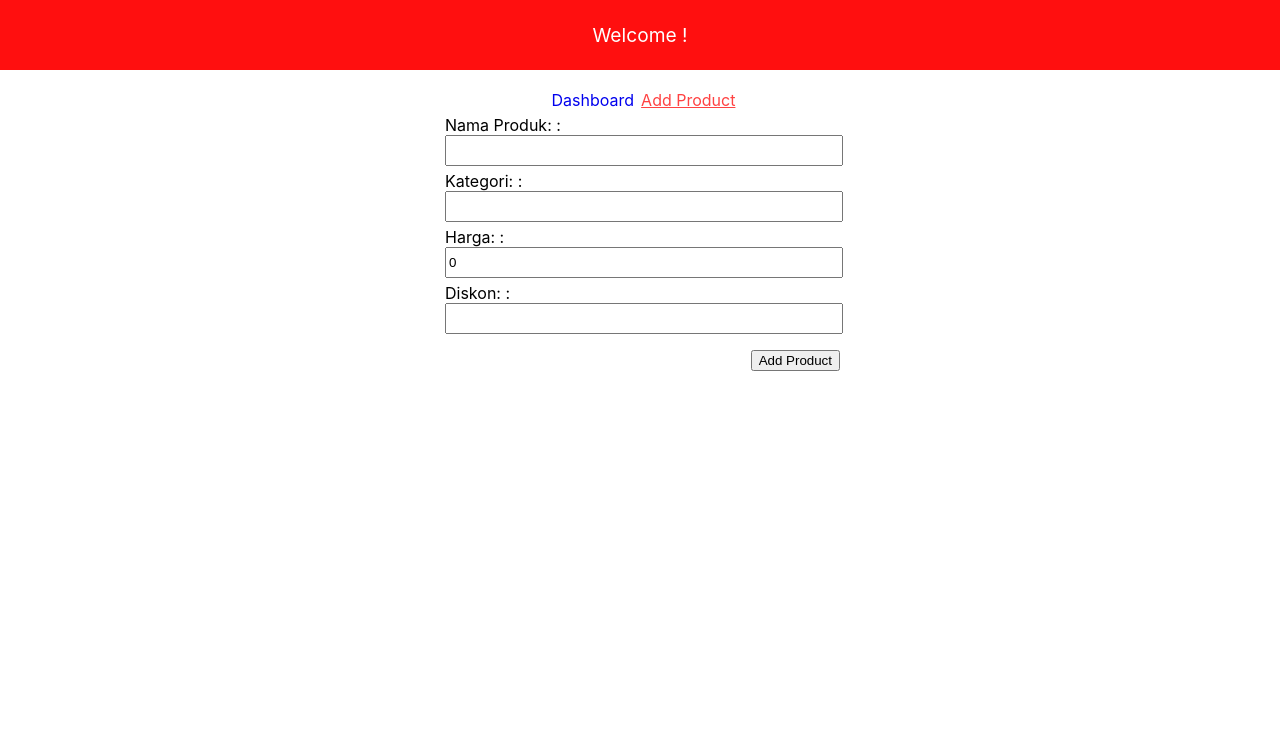
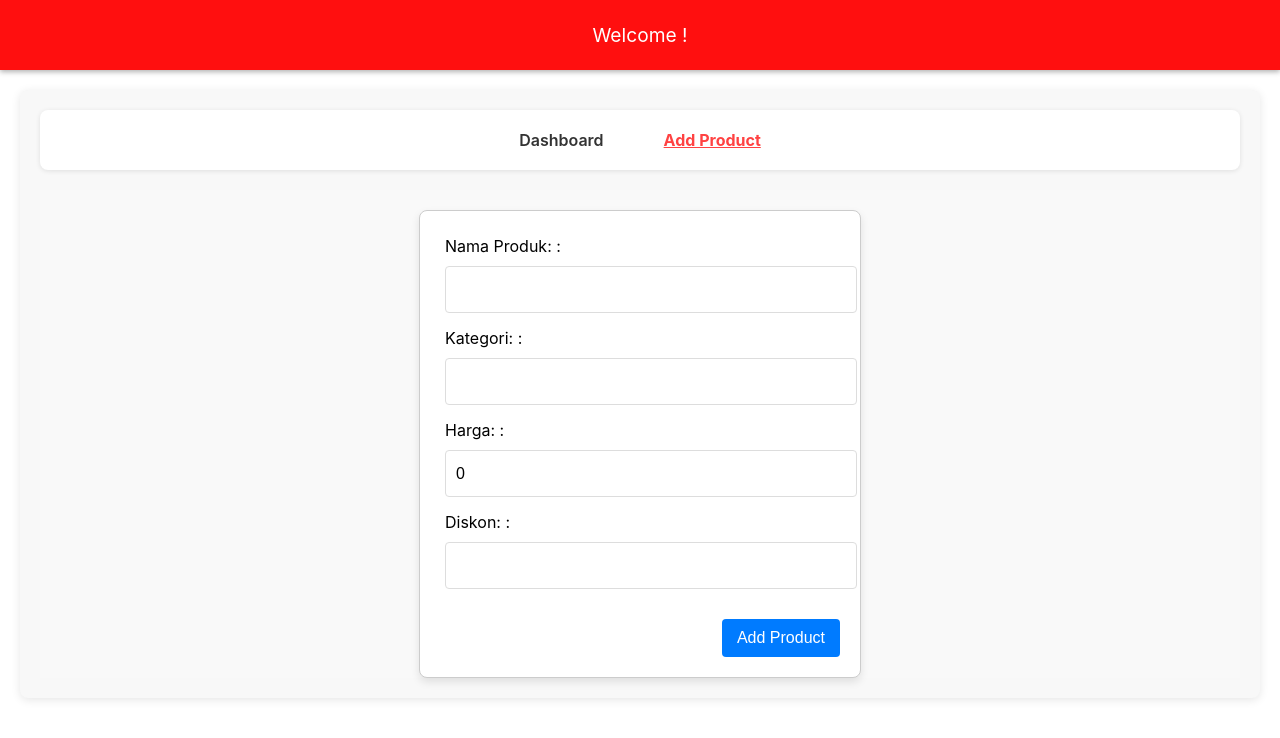
Before and after one commit to FadillMD/typescript-product-ui, a React (Create React App) app: page /add in a window 1280 px wide. Shown: the top 738 px of the page. Built offline with nearby package versions, Linux system fonts and the light colour scheme.

Commit message:
fix problem on CRUD file on product list page

```diff
--- a/package.json
+++ b/package.json
@@ -17,6 +17,7 @@
     "react-redux": "^9.1.2",
     "react-router-dom": "^6.26.2",
     "react-scripts": "5.0.1",
+    "react-toastify": "^10.0.5",
     "typescript": "^4.9.5",
     "web-vitals": "^2.1.4"
   },
--- a/src/components/modal/ModalStyle.module.css
+++ b/src/components/modal/ModalStyle.module.css
@@ -3,32 +3,94 @@
     justify-content: center;
     align-items: center;
     position: fixed;
-    z-index: 1;
+    z-index: 1000; /* Pastikan modal berada di depan konten lainnya */
     left: 0;
     top: 0;
     width: 100%;
     height: 100%;
-    background-color: rgba(0, 0, 0, 0.5); /* Overlay background */
+    background-color: rgba(0, 0, 0, 0.7); /* Overlay background yang lebih gelap */
+    opacity: 0;
+    animation: fadeIn 0.3s forwards; /* Animasi untuk munculnya modal */
 }
 
 .modalContent {
-    background-color: #fefefe;
-    padding: 20px;
-    border: 1px solid #888;
-    width: 400px;
-    text-align: center;
+    background-color: #fff;
+    padding: 30px;
+    border-radius: 12px;
+    box-shadow: 0 4px 8px rgba(0, 0, 0, 0.1); /* Bayangan halus */
+    width: 500px;
+    max-width: 90%; /* Responsif pada layar kecil */
+    animation: slideUp 0.4s ease-out; /* Animasi untuk modal muncul */
+    position: relative;
+}
+.modalContent p {
+    font-size: 16px; /* Perbesar ukuran teks */
+    color: #333; /* Kembalikan ke warna netral */
+    margin-bottom: 10px;
+}
+
+.modalContent h3 {
+    font-size: 18px; /* Ukuran lebih besar untuk judul */
+    margin-bottom: 15px;
+    color: #000; /* Judul tetap hitam */
+}
+
+/* Tambahkan style untuk tombol */
+.modalContent button {
+    background-color: #4CAF50; /* Hijau */
+    color: white; /* Warna teks putih */
+    padding: 10px 20px; /* Padding untuk tombol */
+    border: none; /* Hapus border */
+    border-radius: 5px; /* Membuat tombol lebih membulat */
+    cursor: pointer; /* Mengubah cursor saat di-hover */
+    font-size: 14px; /* Ukuran teks */
+    transition: background-color 0.3s ease; /* Efek transisi saat hover */
+}
+
+.modalContent button:hover {
+    background-color: #45a049; /* Warna tombol saat di-hover */
+}
+
+.modalContent button:active {
+    background-color: #3e8e41; /* Warna tombol saat ditekan */
+}
+
+.modalContent button:focus {
+    outline: none; /* Hapus outline saat tombol dipilih */
 }
 
 .close {
-    color: #aaa;
-    float: right;
-    font-size: 28px;
+    color: #333;
+    position: absolute;
+    right: 16px;
+    top: 10px;
+    font-size: 24px;
     font-weight: bold;
+    cursor: pointer;
+    transition: color 0.3s ease;
 }
 
 .close:hover,
 .close:focus {
-    color: black;
-    text-decoration: none;
-    cursor: pointer;
+    color: #ff5f5f; /* Warna merah saat di-hover */
 }
+
+@keyframes fadeIn {
+    from {
+        opacity: 0;
+    }
+    to {
+        opacity: 1;
+    }
+}
+
+@keyframes slideUp {
+    from {
+        transform: translateY(50px);
+        opacity: 0;
+    }
+    to {
+        transform: translateY(0);
+        opacity: 1;
+    }
+}
--- a/src/index.tsx
+++ b/src/index.tsx
@@ -5,6 +5,8 @@ import App from './App';
 import reportWebVitals from './reportWebVitals';
 import { Provider } from 'react-redux';
 import { store } from './app/store';
+import { ToastContainer } from "react-toastify";
+import "react-toastify/dist/ReactToastify.css"; // Import CSS
 
 const root = ReactDOM.createRoot(
   document.getElementById('root') as HTMLElement
@@ -13,6 +15,7 @@ root.render(
   <React.StrictMode>
     <Provider store={store}>
     <App />
+    <ToastContainer position="top-right" autoClose={5000} />
     </Provider>
   </React.StrictMode>
 );
--- a/src/module/GlobalNavStyle.module.css
+++ b/src/module/GlobalNavStyle.module.css
@@ -1,14 +1,30 @@
 .container {
     display: flex;
     justify-content: center;
+    background-color: #ffffff; /* Latar belakang putih untuk navigasi */
+    padding: 10px 20px; /* Tambahkan padding atas dan bawah, serta sisi */
+    border-radius: 8px; /* Tambahkan sudut melengkung */
+    box-shadow: 0 1px 5px rgba(0, 0, 0, 0.1); /* Tambahkan bayangan halus */
 }
 
 a {
-    margin-left: 7px;
+    margin: 0 15px; /* Jarak antar link lebih jauh */
     text-decoration: none;
+    color: #333; /* Warna teks default */
+    font-weight: 600; /* Tambahkan ketebalan pada teks */
+    font-size: 16px; /* Ukuran font yang lebih besar */
+    padding: 10px 15px; /* Tambahkan padding dalam link */
+    border-radius: 4px; /* Tambahkan sudut melengkung */
+    transition: background-color 0.3s, color 0.3s; /* Transisi halus */
 }
 
-.active{
-    text-decoration: underline;
-    color: #ff4242;
-  }
+a:hover {
+    color: #ffffff; /* Warna teks saat hover */
+    background-color: #ff4242; /* Warna latar belakang saat hover */
+}
+
+.active {
+    text-decoration: underline; /* Garis bawah pada link aktif */
+    color: #ff4242; /* Warna aktif link */
+    font-weight: bold; /* Ketebalan pada teks aktif */
+}
--- a/src/module/LayoutStyle.module.css
+++ b/src/module/LayoutStyle.module.css
@@ -1,6 +1,4 @@
-
-
-.header{
+.header {
     height: 70px;
     background-color: #ff0f0f;
     color: #ffffff;
@@ -8,10 +6,14 @@
     justify-content: center;
     align-items: center;
     font-size: larger;
+    box-shadow: 0 2px 5px rgba(0, 0, 0, 0.3); /* Tambahkan bayangan */
 }
 
-.content-section{
-    margin-left: 10%;
-    margin-right: 10%;
-    margin-top: 20px;
+.content-section {
+    margin: 20px auto; /* Atur margin agar lebih simetris */
+    max-width: 1200px; /* Batasi lebar maksimum untuk tampilan responsif */
+    padding: 20px; /* Tambahkan padding untuk ruang di dalam */
+    background-color: #f8f8f8; /* Tambahkan latar belakang untuk konten */
+    border-radius: 8px; /* Tambahkan sudut melengkung */
+    box-shadow: 0 2px 10px rgba(0, 0, 0, 0.1); /* Tambahkan bayangan halus */
 }
--- a/src/module/Product/ProductFormStyle.module.css
+++ b/src/module/Product/ProductFormStyle.module.css
@@ -1,12 +1,62 @@
 .container {
     display: flex;
     justify-content: center;
+    align-items: flex-start; /* Align items at the start */
+    height: auto; /* Change to auto to reduce height */
+    margin-top: 20px; /* Adjust top margin to bring it closer */
+    background-color: #f9f9f9; /* Light background for contrast */
+}
 
-}
 .form {
     width: 400px;
+    padding: 20px; /* Add padding around the form */
+    border: 1px solid #ccc; /* Light border */
+    border-radius: 8px; /* Rounded corners */
+    background-color: white; /* White background for the form */
+    box-shadow: 0 4px 8px rgba(0, 0, 0, 0.1); /* Subtle shadow */
+    margin-top: 20px; /* Reduce margin to bring it closer */
 }
+
+input[type="text"],
+input[type="number"] {
+    width: 100%; /* Full width input */
+    padding: 10px; /* Add some padding inside the input */
+    margin: 10px 0; /* Space between inputs */
+    border: 1px solid #ddd; /* Light border */
+    border-radius: 4px; /* Slightly rounded corners */
+    font-size: 16px; /* Increase font size for readability */
+    transition: border-color 0.3s; /* Smooth transition for border color */
+}
+
+input[type="text"]:focus,
+input[type="number"]:focus {
+    border-color: #007bff; /* Change border color on focus */
+    outline: none; /* Remove default outline */
+}
+
 .btn-wrapper {
-    float: right;
-    margin-top: 10px;
+    display: flex;
+    justify-content: flex-end; /* Align button to the right */
+    margin-top: 20px; /* More space above the button */
 }
+
+input[type="submit"] {
+    background-color: #007bff; /* Primary button color */
+    color: white; /* Button text color */
+    border: none; /* Remove border */
+    padding: 10px 15px; /* Add padding to the button */
+    border-radius: 4px; /* Rounded corners */
+    cursor: pointer; /* Pointer cursor on hover */
+    font-size: 16px; /* Increase font size */
+    transition: background-color 0.3s; /* Smooth transition for background color */
+}
+
+input[type="submit"]:hover {
+    background-color: #0056b3; /* Darker blue on hover */
+}
+
+p {
+    margin: 5px 0; /* Space around error messages */
+    font-size: 14px; /* Slightly smaller font for error messages */
+    color: red; /* Error message color */
+}
--- /dev/null
+++ b/src/module/Product/ProductListStyle.module.css
@@ -0,0 +1,51 @@
+.button {
+    background-color: #007bff; /* Warna latar belakang biru */
+    color: white; /* Warna teks putih */
+    border: none; /* Menghilangkan border default */
+    border-radius: 5px; /* Sudut melengkung */
+    padding: 10px 15px; /* Padding dalam tombol */
+    margin-right: 5px; /* Jarak antar tombol */
+    cursor: pointer; /* Tangan saat hover */
+    font-size: 14px; /* Ukuran font */
+    transition: background-color 0.3s, transform 0.2s; /* Transisi untuk hover */
+}
+
+.button:hover {
+    background-color: #0056b3; /* Warna latar belakang saat hover */
+    transform: translateY(-2px); /* Efek angkat sedikit saat hover */
+}
+
+.button.delete {
+    background-color: #dc3545; /* Warna latar belakang merah untuk tombol delete */
+}
+
+.button.delete:hover {
+    background-color: #c82333; /* Warna latar belakang lebih gelap saat hover */
+}
+
+.pagination {
+    display: flex;
+    justify-content: center;
+    margin: 20px 0;
+}
+
+.pagination button {
+    background-color: #ff4242; /* Background color for buttons */
+    color: white; /* Text color */
+    border: none; /* No border */
+    border-radius: 5px; /* Rounded corners */
+    padding: 10px 15px; /* Padding inside the buttons */
+    margin: 0 5px; /* Space between buttons */
+    cursor: pointer; /* Pointer cursor on hover */
+    transition: background-color 0.3s, transform 0.2s; /* Transition effects */
+}
+
+.pagination button:hover {
+    background-color: #e03e3e; /* Darker shade on hover */
+    transform: scale(1.05); /* Slightly enlarge button on hover */
+}
+
+.pagination button:disabled {
+    background-color: #ccc; /* Grey background for disabled button */
+    cursor: not-allowed; /* Not-allowed cursor for disabled button */
+}
```
Also changed, not shown: src/module/Product/ProductList.tsx (+49 -9 lines), src/module/Product/ProductSlice.ts (+12 -11 lines), 1 other file (tests, documents, lock files or other folders).
